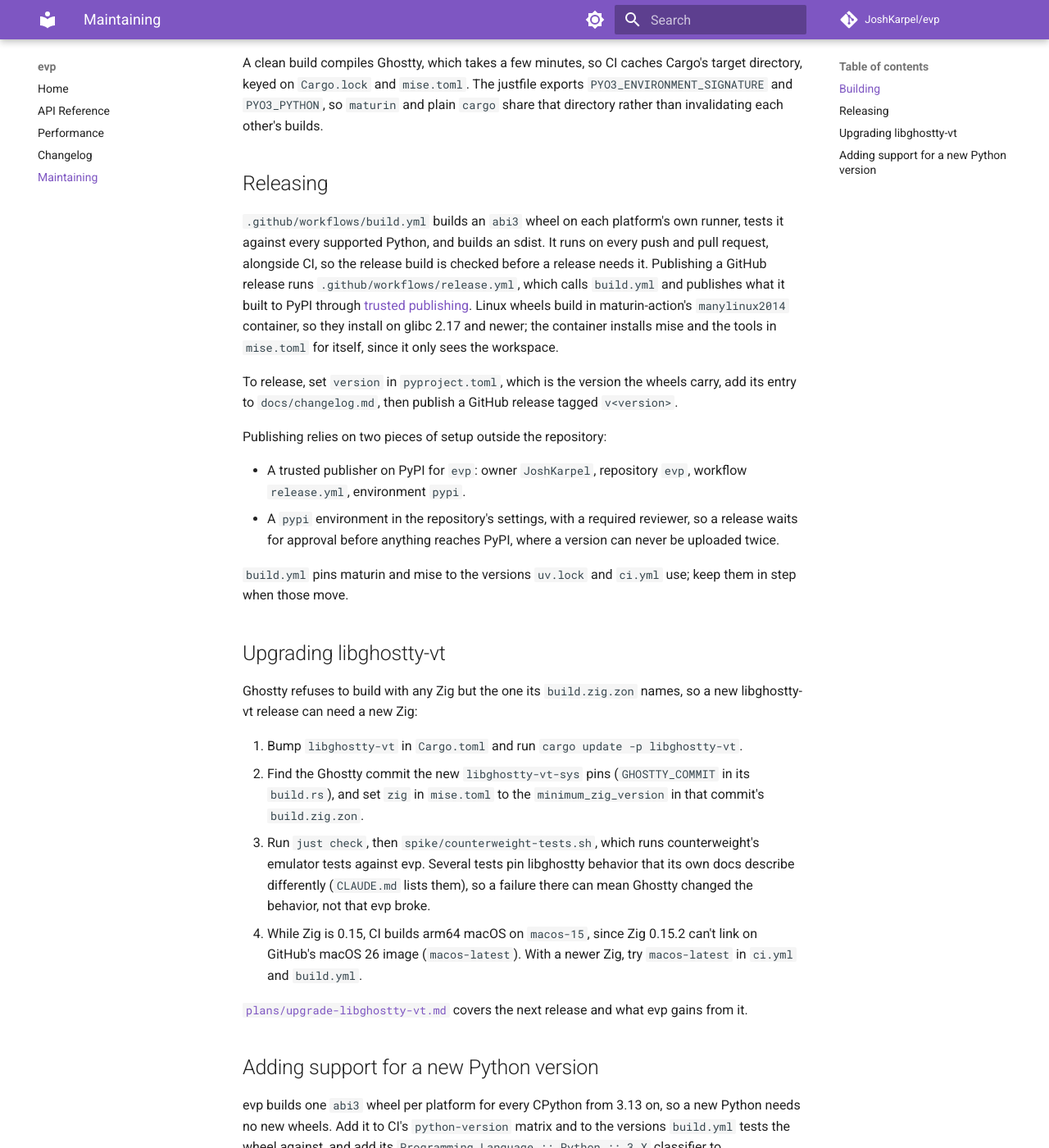
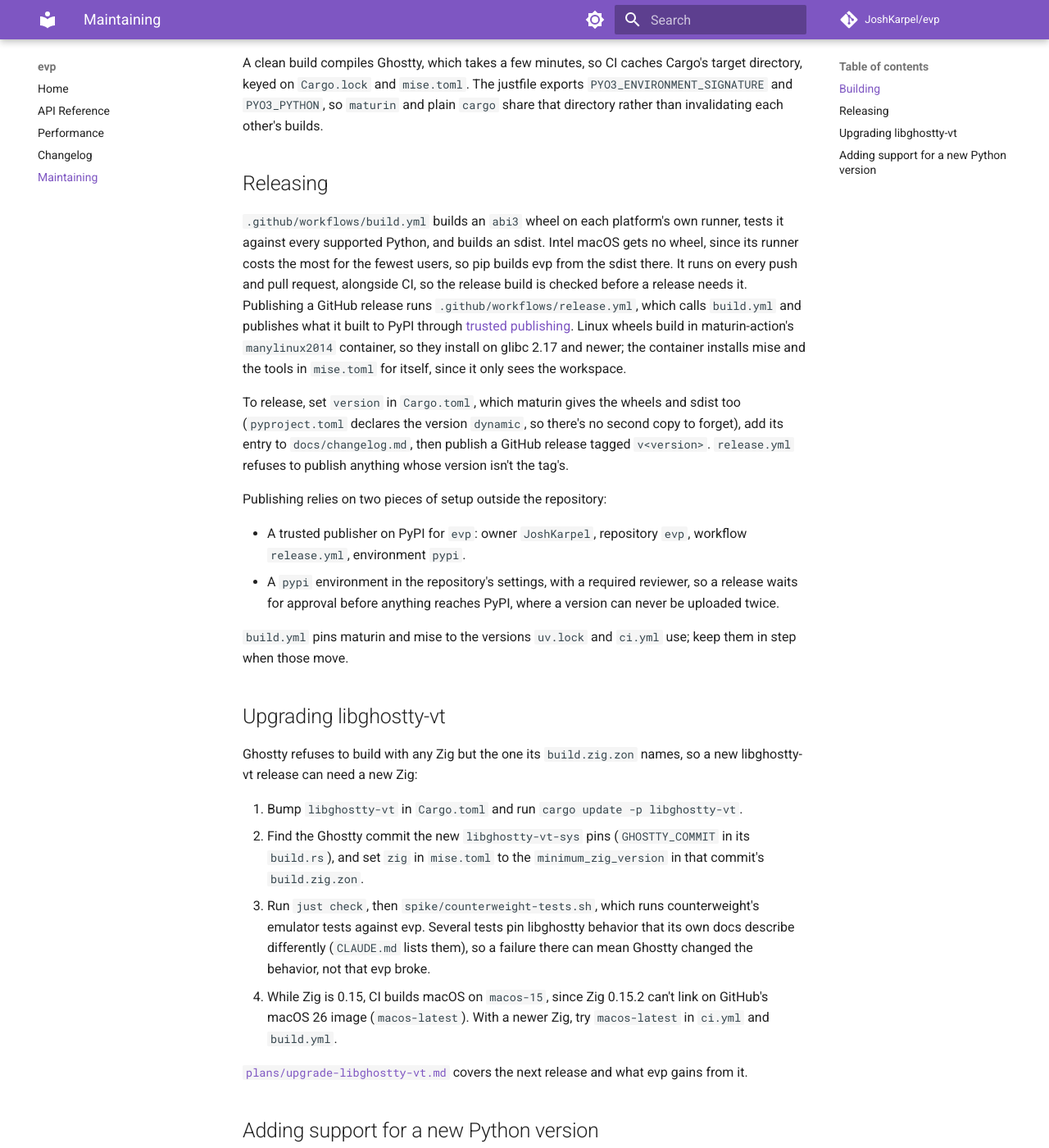
Before and after one commit to JoshKarpel/evp, an MkDocs documentation site: the page built from docs/maintaining.md, in a window 1280 px wide and 1400 px high, scrolled down 285 px. Shown: the whole window at 82% size. Built offline with MkDocs 1.6.1 and Material for MkDocs 9.7.7, drawn with Linux system fonts in a browser that asks for light colours; comment, search, counter and statistics services are not loaded.

Commit message:
Fix versioning (#3)

```diff
--- a/docs/maintaining.md
+++ b/docs/maintaining.md
@@ -16,14 +16,17 @@
 
 `.github/workflows/build.yml` builds an `abi3` wheel on each platform's own runner,
 tests it against every supported Python, and builds an sdist.
+Intel macOS gets no wheel, since its runner costs the most for the fewest users, so pip builds evp from the sdist there.
 It runs on every push and pull request, alongside CI, so the release build is checked before a release needs it.
 Publishing a GitHub release runs `.github/workflows/release.yml`, which calls `build.yml`
 and publishes what it built to PyPI through [trusted publishing](https://docs.pypi.org/trusted-publishers/).
 Linux wheels build in maturin-action's `manylinux2014` container, so they install on glibc 2.17 and newer;
 the container installs mise and the tools in `mise.toml` for itself, since it only sees the workspace.
 
-To release, set `version` in `pyproject.toml`, which is the version the wheels carry,
+To release, set `version` in `Cargo.toml`, which maturin gives the wheels and sdist too
+(`pyproject.toml` declares the version `dynamic`, so there's no second copy to forget),
 add its entry to `docs/changelog.md`, then publish a GitHub release tagged `v<version>`.
+`release.yml` refuses to publish anything whose version isn't the tag's.
 
 Publishing relies on two pieces of setup outside the repository:
 
@@ -46,7 +49,7 @@
    which runs counterweight's emulator tests against evp.
    Several tests pin libghostty behavior that its own docs describe differently (`CLAUDE.md` lists them),
    so a failure there can mean Ghostty changed the behavior, not that evp broke.
-4. While Zig is 0.15, CI builds arm64 macOS on `macos-15`,
+4. While Zig is 0.15, CI builds macOS on `macos-15`,
    since Zig 0.15.2 can't link on GitHub's macOS 26 image (`macos-latest`).
    With a newer Zig, try `macos-latest` in `ci.yml` and `build.yml`.
 
--- a/pyproject.toml
+++ b/pyproject.toml
@@ -4,7 +4,7 @@
 
 [project]
 name = "evp"
-version = "0.0.1"
+dynamic = ["version"]
 description = "A Python binding to libghostty-vt, Ghostty's terminal emulator library"
 requires-python = ">=3.13"
 license = "MIT"
@@ -28,6 +28,10 @@
 
 [tool.uv]
 exclude-newer = "7 days"
+# Security fixes released inside the cooldown, each pinned just past its fixed release:
+# certifi 2026.10.19 (GHSA-6q48-6c7w-9gw2), virtualenv 21.14.13 (GHSA-cx6f-vjhg-g3cc).
+# These cap the packages, so remove them once the cooldown window passes these dates.
+exclude-newer-package = { certifi = "2026-10-20T03:00:00Z", virtualenv = "2026-10-22T21:00:00Z" }
 
 [tool.maturin]
 features = ["pyo3/extension-module", "abi3"]
```
Also changed, not shown: PLAN.md (+7 -5 lines), README.md (+8 -2 lines), docs/changelog.md (+8 -1 lines), 4 other files.
